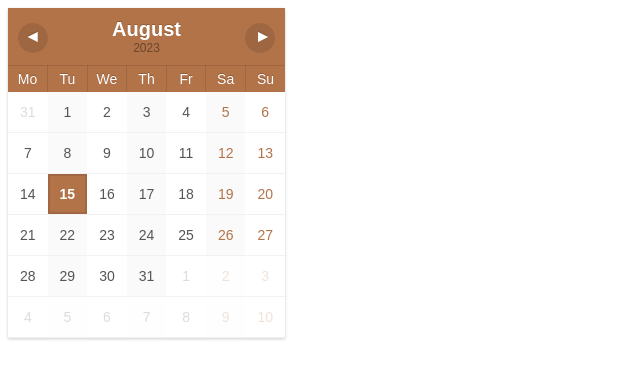
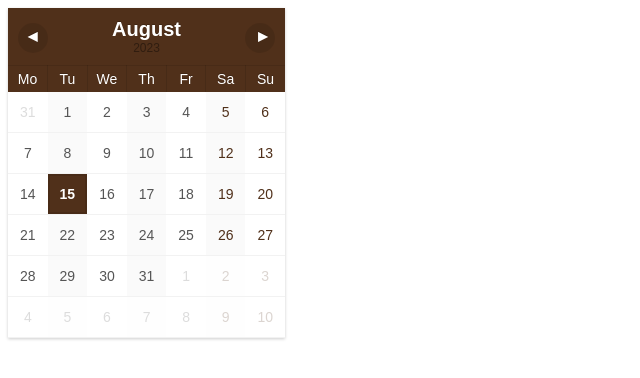
Before and after one commit to frauohm/kalender-notion, a plain HTML site: page index.html in a window 1280 px wide. Shown: the whole page, without its empty margins (0-640 px from the left). Drawn offline with Linux system fonts and the light colour scheme.

Commit message:
Update index.html

```diff
--- a/index.html
+++ b/index.html
@@ -63,7 +63,7 @@ td:last-child, th:last-child {
 th {
     border-top: 1px solid rgba(0,0,0,0.1);
     border-right: 1px solid rgba(0,0,0,0.1);
-    background-color: #B27349;
+    background-color: #50301A;
     color: #fff;
     text-shadow: 0px -1px 0px rgba(0,0,0,0.2);
     font-weight: normal;
@@ -95,11 +95,11 @@ td:nth-child(even)>span {
 }
 td:last-child>span,
 td:nth-child(6)>span {
-    color: #B27349;
+    color: #50301A;
 }
 td.avui>span {
     font-weight: bold;
-    background-color: #B27349;
+    background-color: #50301A;
     color: #fff;
     border: 2px solid rgba(0,0,0,0.1);
 }
@@ -107,7 +107,7 @@ td.fora > span {
     opacity: 0.2;
 }
 td > span:hover {
-    background: #DA9B71;
+    background: #7E5439;
     color: #fff;
 }
 .boto-next, .boto-prev {
```
